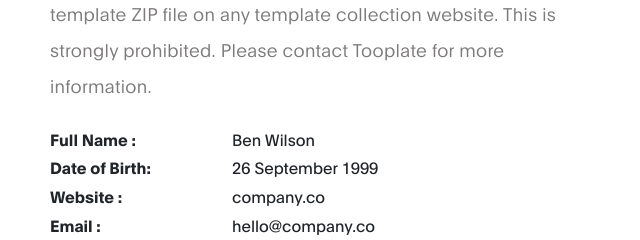
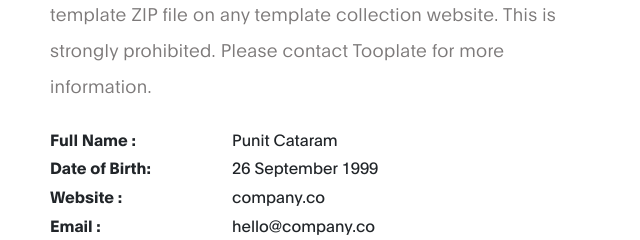
Before and after one commit to punitcs7/My-Portfolio, a plain HTML site: page index.html in a window 1280 px wide. Shown: the part 1020-1260 px from the top of the page, 35-675 px from the left. Drawn offline with Linux system fonts and the light colour scheme.

Commit message:
Initial commit

```diff
--- a/index.html
+++ b/index.html
@@ -105,7 +105,7 @@ https://www.tooplate.com/view/2120-ben-resume
                     <p>However, please do not re-distribute the downloadable template ZIP file on any template collection website. This is strongly prohibited. Please contact Tooplate for more information.</p>
 
                     <ul class="mt-4 mb-5 mb-lg-0 profile-list list-unstyled">
-                        <li><strong>Full Name :</strong> Ben Wilson </li>
+                        <li><strong>Full Name :</strong> Punit Cataram </li>
 
                         <li><strong>Date of Birth:</strong> 26 September 1999</li>
 
```
